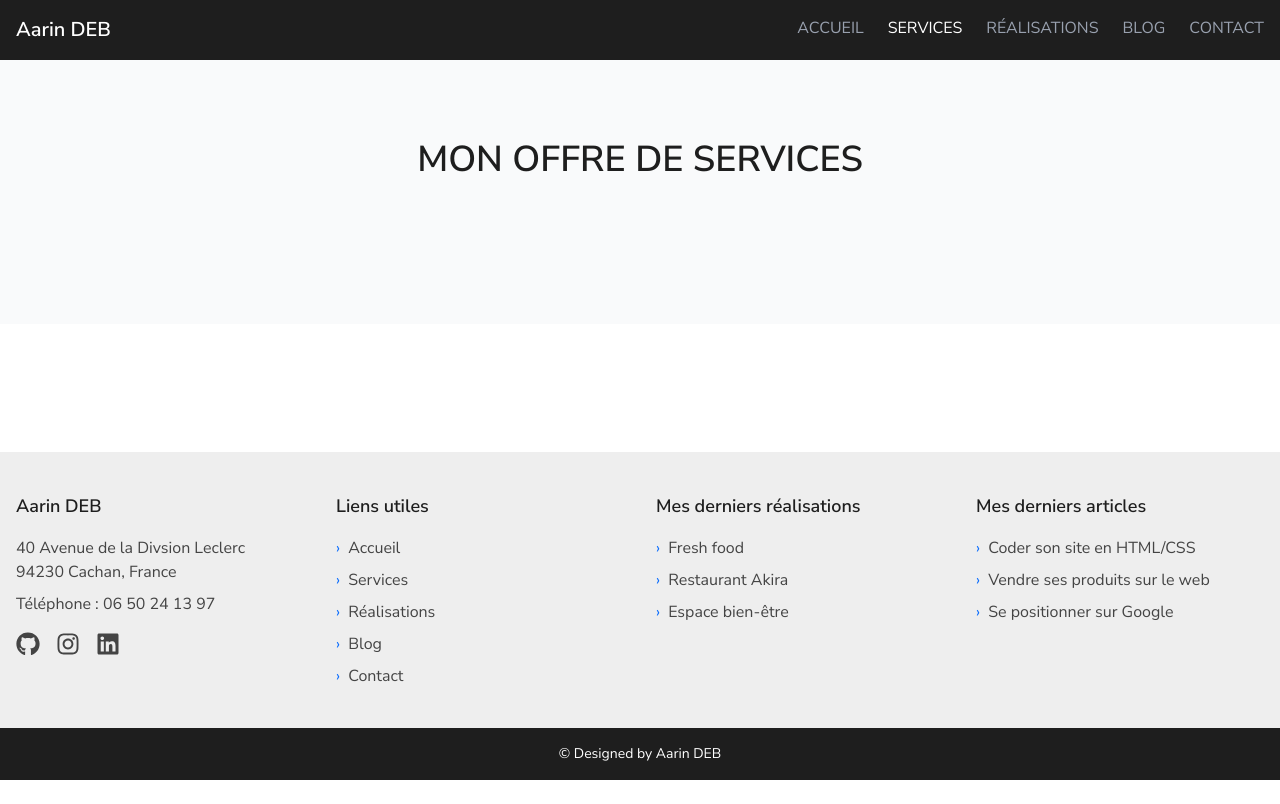
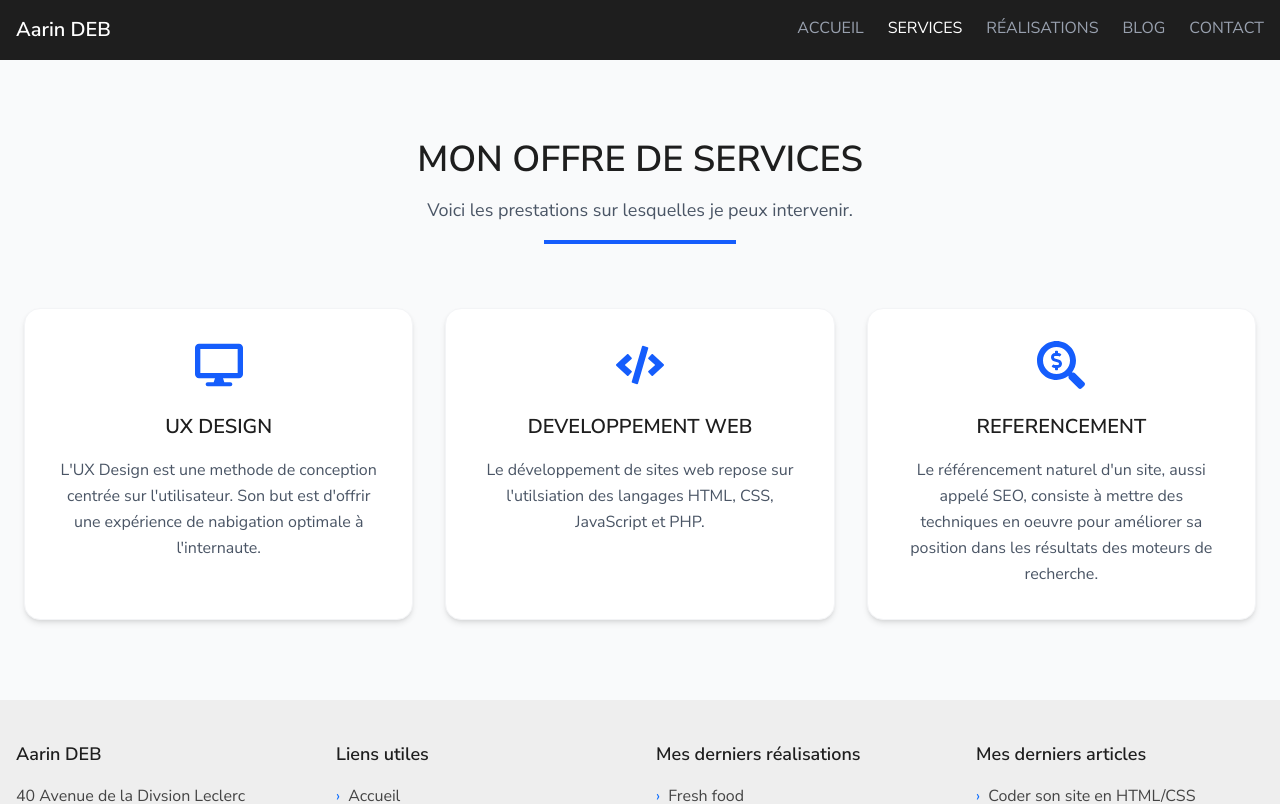
Before and after one commit to userXXIIXII/cv_react, a React (Vite) app: page /services in a window 1280 px wide. Shown: the top 804 px of the page. Built offline with nearby package versions, Linux system fonts and the light colour scheme.

Commit message:
Ajout des cartes dynamiques dans Service.jsx

```diff
--- a/src/pages/Services.jsx
+++ b/src/pages/Services.jsx
@@ -13,6 +13,22 @@ function Services() {
                 <h2 className="text-3xl md:text-4xl font-semibold text-[#1e1e1e] mb-4">
                     MON OFFRE DE SERVICES
                 </h2>
+                <p className="text-gray-600 text-lg">
+                    Voici les prestations sur lesquelles je peux intervenir.
+                </p>
+                <div className="h-1 w-48 bg-blue-600 mx-auto mt-4"></div>
+            </div>
+
+            {/* Grille des cartes */}
+            <div className="grid grid-cols-1 md:grid-cols-2 lg:grid-cols-3 gap-8">
+                {services.map((service) => (
+                    <ServiceCard
+                        key={service.id}
+                        Icon={service.Icon}
+                        title={service.title}
+                        textSegments={service.textSegments}
+                    />
+                ))}
             </div>
         </section>
     );
```
